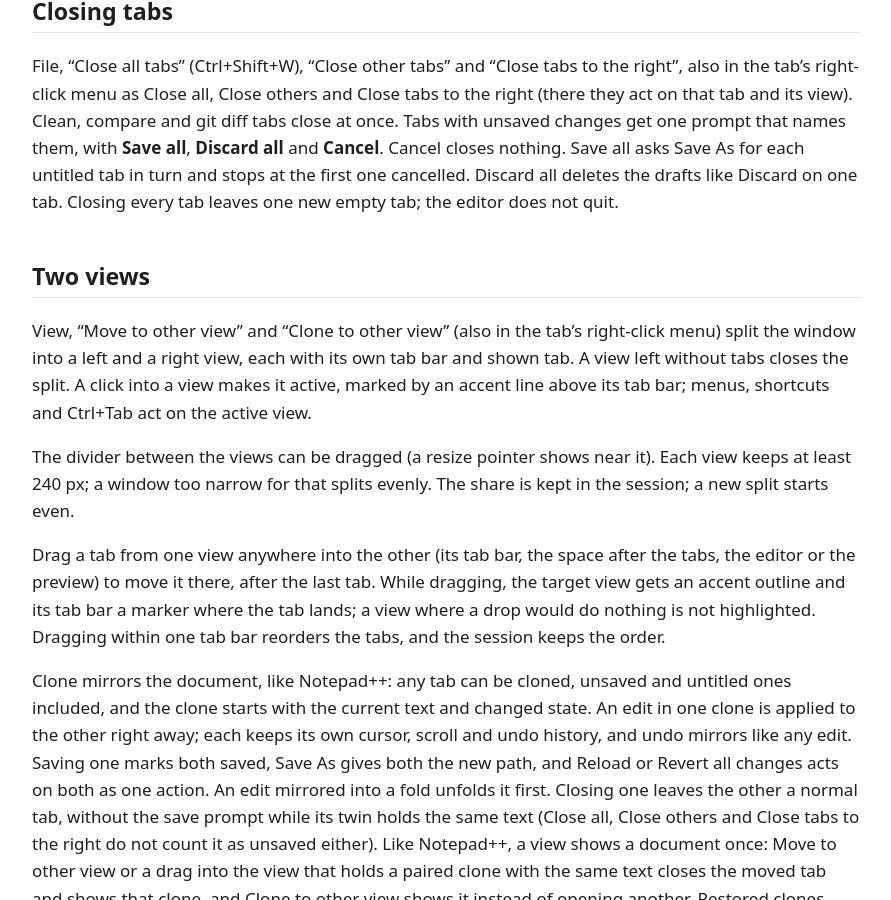
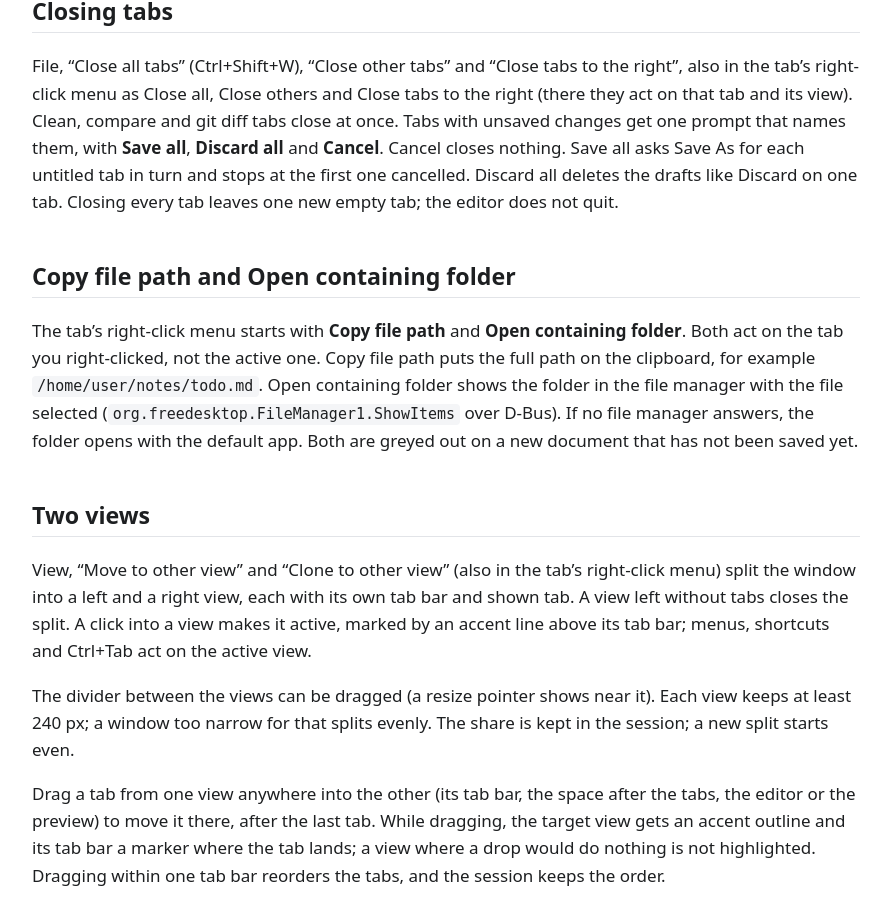
Before and after one commit to jwillmer/cosmic-desktop-extras, a Jekyll site: the page built from docs/text-editor.md, in a window 1280 px wide and 900 px high, scrolled down 4492 px. Shown: the whole window, without its empty margins (194-1085 px from the left). Built offline with Jekyll 4.4.1, drawn with Linux system fonts in a browser that asks for light colours; our own code applies the rules of GitHub Pages for plain Markdown files; some of the changed text lies outside the part shown.

Commit message:
docs: Copy file path and Open containing folder in the editor's tab menu
Co-Authored-By: Claude Opus 5.5 <noreply@anthropic.com>

```diff
--- a/docs/text-editor.md
+++ b/docs/text-editor.md
@@ -160,6 +160,15 @@ tabs close at once. Tabs with unsaved changes get one prompt that names them, wi
 **Discard all** and **Cancel**. Cancel closes nothing. Save all asks Save As for each untitled tab
 in turn and stops at the first one cancelled. Discard all deletes the drafts like Discard on one
 tab. Closing every tab leaves one new empty tab; the editor does not quit.
+
+## Copy file path and Open containing folder
+
+The tab's right-click menu starts with **Copy file path** and **Open containing folder**. Both act
+on the tab you right-clicked, not the active one. Copy file path puts the full path on the
+clipboard, for example `/home/user/notes/todo.md`. Open containing folder shows the folder in the
+file manager with the file selected (`org.freedesktop.FileManager1.ShowItems` over D-Bus). If no
+file manager answers, the folder opens with the default app. Both are greyed out on a new document
+that has not been saved yet.
 
 ## Two views
 
@@ -393,6 +402,7 @@ A Markdown file can come from anywhere, so a click in the preview never runs any
 | `0088`–`0105` Preview selection | New `src/selectable_rich.rs`; select and copy in the Markdown preview: drag, double/triple/Shift+click, Ctrl+A, auto-scroll, list markers and alert titles, readable highlight; tests |
 | `0106`–`0110` Clones and views | A view shows a document once; closing a clone with an open twin does not ask; closing a whole view keeps the other view's tab; window focus checks the shown files on disk; tests |
 | `0111` New documents | No change marks in a new document until its first save; test |
+| `0112` Tab file menu | New `src/tab_file.rs`: Copy file path and Open containing folder in the tab's right-click menu; tests |
 | `patches-cosmic-files/0001-…` | One-line fix so cosmic-files (the editor's file dialogs) builds with `single-instance`. `build.sh` clones cosmic-files at the revision in the editor's `Cargo.lock` to `~/.cache/edit-md/cosmic-files` and applies it; patch 0003 points Cargo there |
 
 ## Installed files
```
Also changed, not shown: text-editor/README.md.
